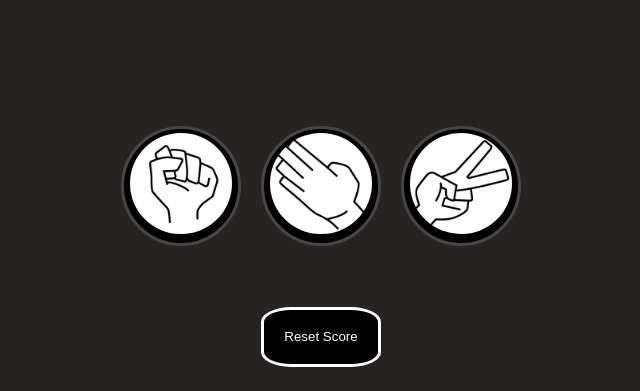
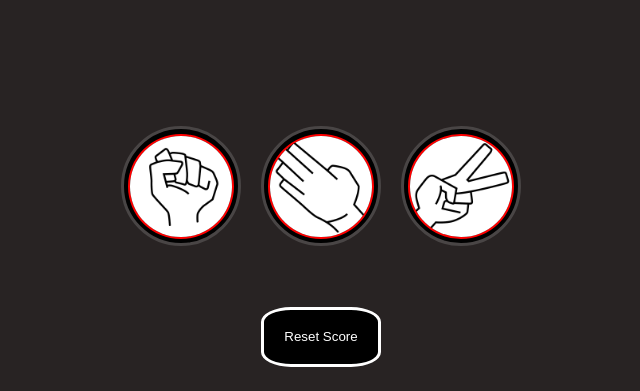
Before and after one commit to mayurvjadhav/Stone-paper-scissors-game, a plain HTML site: page index.html in a window 1280 px wide. Shown: the top 391 px of the page, without its empty margins (319-959 px from the left). Drawn offline with Linux system fonts and the light colour scheme.

Commit message:
index.html
first Stone Paper Scissors game project

```diff
--- a/index.html
+++ b/index.html
@@ -22,6 +22,8 @@
         }
 
         button img {
+            border: 2px solid red;
+            margin: 3.5px -2px;
             border-radius: 50%;
             height: 90%;
             width: 100%;
```
